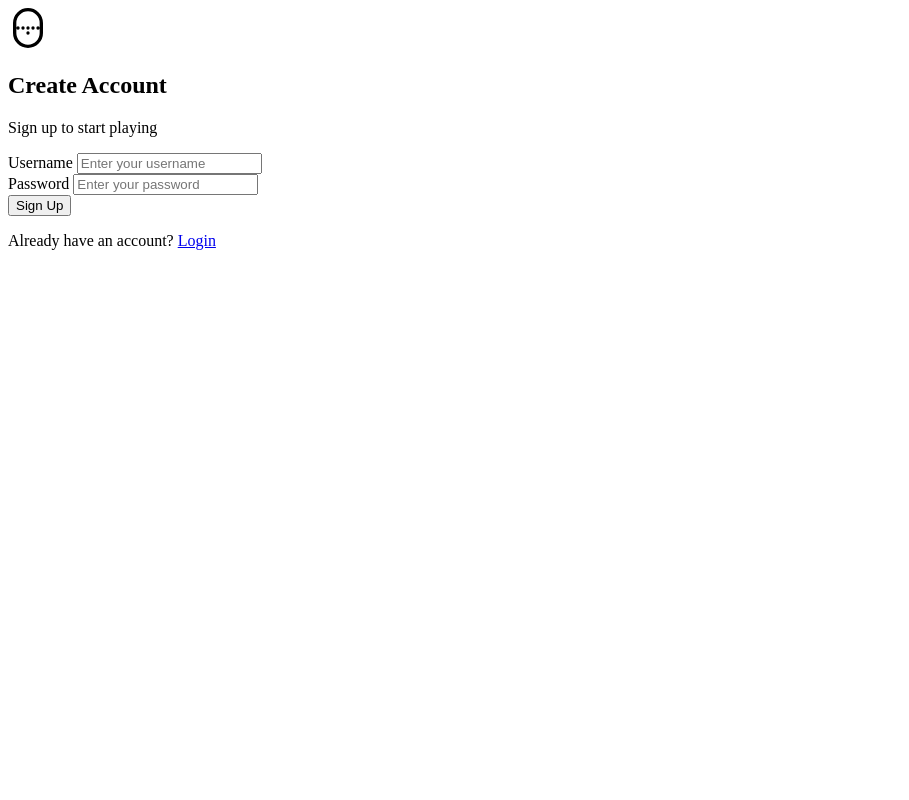
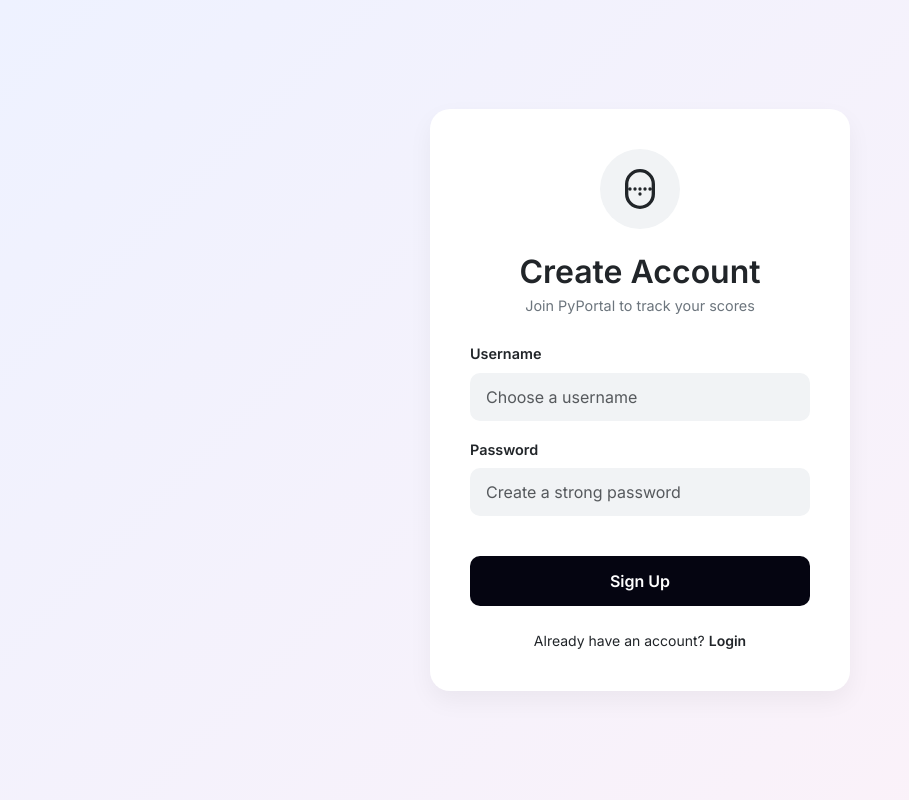
Before and after one commit to AlexS-27/PyPortal-Pre_TPI_Kamano, a Flask app: page /register in a window 1280 px wide. Shown: the whole page, without its empty margins (0-909 px from the left). Run offline with Flask 3, Linux system fonts and the light colour scheme.

Commit message:
Refactor: Modify the view for the register

```diff
--- a/templates/register.html
+++ b/templates/register.html
@@ -1,8 +1,55 @@
 <!DOCTYPE html>
-<html lang="en">
+<html lang="fr">
 <head>
     <meta charset="UTF-8">
-    <title>Title</title>
+    <meta name="viewport" content="width=device-width, initial-scale=1.0">
+    <title>PyPortal - Sign up</title>
+    <link href="https://cdn.jsdelivr.net/npm/bootstrap@5.3.0/dist/css/bootstrap.min.css" rel="stylesheet">
+    <link href="https://fonts.googleapis.com/css2?family=Inter:wght@400;600&display=swap" rel="stylesheet">
+    <style>
+        body {
+            background: linear-gradient(135deg, #eef2ff 0%, #fdf2f8 100%);
+            height: 100vh;
+            display: flex;
+            align-items: center;
+            justify-content: center;
+            font-family: 'Inter', sans-serif;
+        }
+        .auth-card {
+            background: white;
+            padding: 2.5rem;
+            border-radius: 20px;
+            box-shadow: 0 10px 25px rgba(0,0,0,0.05);
+            width: 100%;
+            max-width: 420px;
+        }
+        .icon-circle {
+            width: 80px;
+            height: 80px;
+            background: #f1f3f5;
+            border-radius: 50%;
+            display: flex;
+            align-items: center;
+            justify-content: center;
+            margin: 0 auto 1.5rem;
+        }
+        .form-label { font-weight: 600; font-size: 0.9rem; margin-bottom: 0.5rem; }
+        .form-control {
+            background-color: #f1f3f5;
+            border: none;
+            padding: 0.75rem 1rem;
+            border-radius: 10px;
+        }
+        .btn-dark {
+            background-color: #050511;
+            border: none;
+            padding: 0.8rem;
+            border-radius: 10px;
+            font-weight: 600;
+            margin-top: 1rem;
+        }
+        .sub-text { color: #6c757d; font-size: 0.9rem; }
+    </style>
 </head>
 <body>
 
@@ -12,7 +59,7 @@
     </div>
 
     <h2 class="fw-bold mb-1">Create Account</h2>
-    <p class="sub-text mb-4">Sign up to start playing</p>
+    <p class="sub-text mb-4">Join PyPortal to track your scores</p>
 
     {% with messages = get_flashed_messages(with_categories=true) %}
       {% if messages %}
@@ -25,11 +72,11 @@
     <form action="{{ url_for('register') }}" method="POST" class="text-start">
         <div class="mb-3">
             <label class="form-label">Username</label>
-            <input type="text" name="username" class="form-control" placeholder="Enter your username" required>
+            <input type="text" name="username" class="form-control" placeholder="Choose a username" required>
         </div>
         <div class="mb-4">
             <label class="form-label">Password</label>
-            <input type="password" name="password" class="form-control" placeholder="Enter your password" required>
+            <input type="password" name="password" class="form-control" placeholder="Create a strong password" required>
         </div>
         <button type="submit" class="btn btn-dark w-100">Sign Up</button>
     </form>
```
